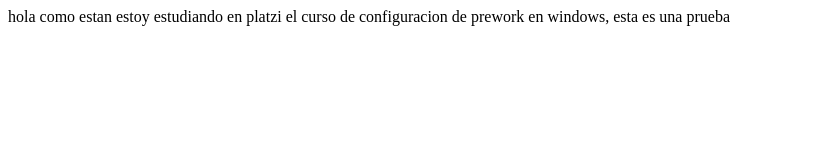
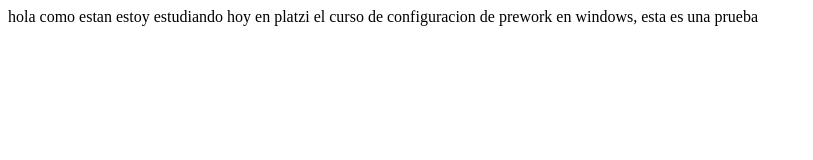
Before and after one commit to chatojared06/ProyectoJared, a plain HTML site: page index.html in a window 1280 px wide. Shown: the whole page, without its empty margins (0-813 px from the left). Drawn offline with Linux system fonts and the light colour scheme.

Commit message:
agrega texto

```diff
--- a/index.html
+++ b/index.html
@@ -6,7 +6,7 @@
     <meta name="viewport" content="width=device-width, initial-scale=1.0">
     <title>hola mundo</title>
 </head>
-<body>hola como estan estoy estudiando en platzi el curso de configuracion de prework en windows, esta es una prueba
+<body>hola como estan estoy estudiando hoy en platzi el curso de configuracion de prework en windows, esta es una prueba
 
 
 </body>
```
